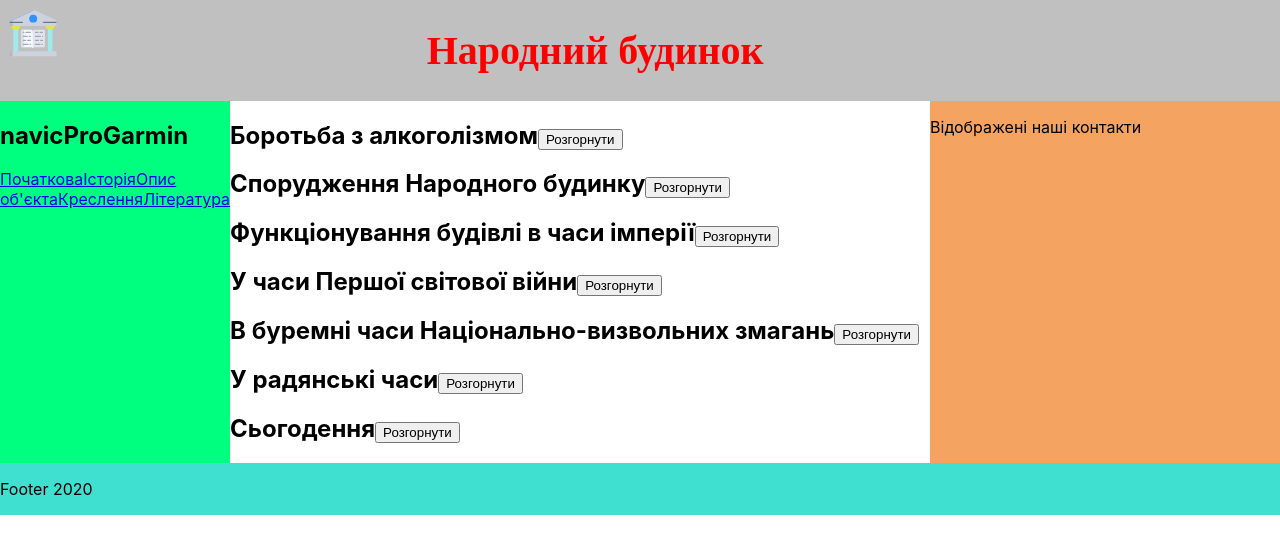
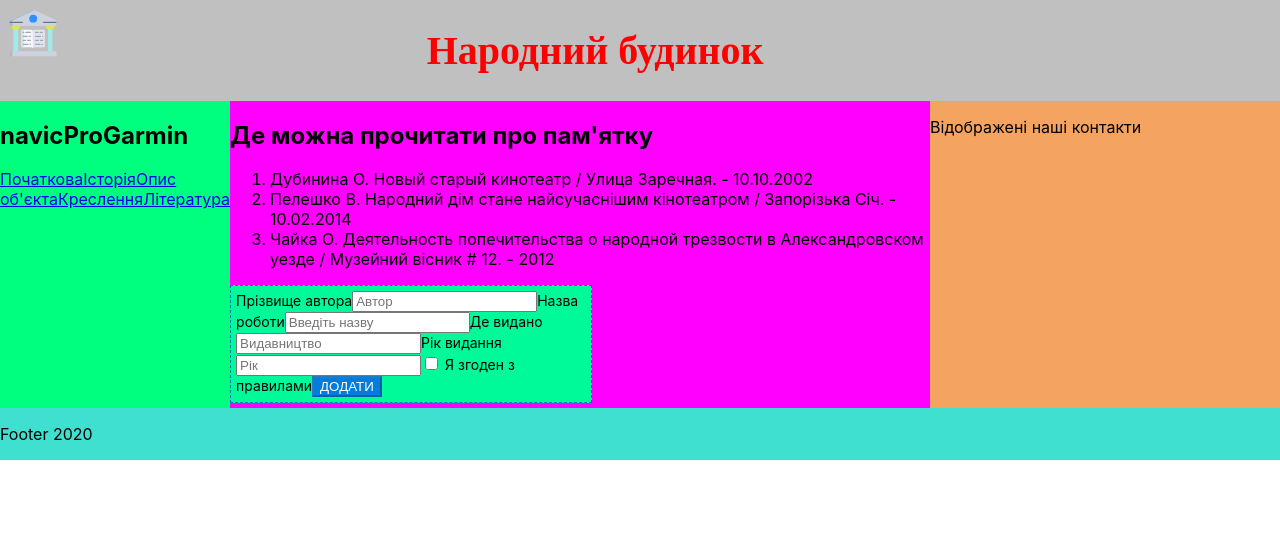
Before and after one commit to NektoUa/people-house, a React (Create React App) app: page / in a window 1280 px wide. Shown: the top 554 px of the page. Built offline with nearby package versions, Linux system fonts and the light colour scheme; a web font is replaced by a local one.

Commit message:
add form without array

```diff
--- a/src/App.js
+++ b/src/App.js
@@ -1,8 +1,9 @@
 import React, { Component } from 'react';
 import Header from './components/header/Header'
 import Navigation from './components/navigation/Navigation'
-// import Literature from './components/literature/Literature'
-import ArticleList from './components/History/ArticleList'
+import Literature from './components/literature/Literature'
+// import ArticleList from './components/History/ArticleList'
+// import Lush from './components/lushenko #3/three'
 import Contact from './components/contacts/Contact'
 import Footer from './components/footer/Footer'
 import about from './components/History/about'
@@ -16,8 +17,9 @@ class App extends Component {
       <div className="App" >
         <Header />
         <Navigation />
-        <ArticleList about={about} />
-        {/* <Literature bk={book} /> */}
+        {/* <Lush /> */}
+        {/* <ArticleList about={about} /> */}
+        <Literature bk={book} />
         <Contact />
         <Footer />
 
--- a/src/components/History/ArticleList.js
+++ b/src/components/History/ArticleList.js
@@ -8,6 +8,7 @@ export default function ArticleList({ about }) {
     return (
         <div>
             {info}
+
         </div>
     )
 }
--- a/src/components/literature/Literature.js
+++ b/src/components/literature/Literature.js
@@ -1,20 +1,22 @@
 import React, { Component } from 'react';
 import main from './Main.module.css';
+import Form from './form/form'
 
 
 class Literature extends Component {
     constructor(props) {
         super(props);
         this.state = {
-            title: "navicProGarmin",
-            show: "TrTrTr"
+            bk: this.props.bk,
         }
     }
-    // showForm = () => {
-    //     this.setState({ show: "hide" })
-    // }
+    handleAddBook = (data) => {
+        const nextBook = [data, ...this.state.bk]
+        this.setState({ bk: nextBook })
+    }
+
     render() {
-        const books = this.props.bk;
+        const books = this.state.bk;
         const bookList = books.map((elem) => {
             return <li key={elem.author}>{elem.author} {elem.title} / {elem.publish}. - {elem.year}</li>
         });
@@ -24,8 +26,7 @@ class Literature extends Component {
                 <ol>
                     {bookList}
                 </ol>
-                {/* <button type="button" onClick={showForm}>Додати</button> */}
-                <p>{this.state.show}</p>
+                <Form onAddBook={this.handleAddBook} />
             </div >
         );
     }
--- a/src/components/literature/book.js
+++ b/src/components/literature/book.js
@@ -3,38 +3,21 @@ const def = [{
     title: "Новый старый кинотеатр",
     publish: "Улица Заречная",
     year: "10.10.2002",
+    id: 52
 },
 {
     author: "Пелешко В.",
     title: "Народний дім стане найсучаснішим кінотеатром",
     publish: "Запорізька Січ",
     year: "10.02.2014",
+    id: 54
 },
 {
     author: 'Чайка О.',
     title: 'Деятельность попечительства о народной трезвости в Александровском уезде',
     publish: 'Музейний вісник # 12',
     year: '2012',
+    id: 56
 }]
 
 export default def
-// [
-//     {
-//         author: "Дубинина О.",
-//         title: "Новый старый кинотеатр",
-//         publish: "Улица Заречная",
-//         year: "10.10.2002",
-//     },
-//     {
-//         author: "Пелешко В.",
-//         title: "Народний дім стане найсучаснішим кінотеатром",
-//         publish: "Запорізька Січ",
-//         year: "10.02.2014",
-//     }
-// ]
-
-// ["Дубинина О.", "Пелешко В.", "Народний дім стане найсучаснішим кінотеатром"]
-// author
-// title
-// publish
-// year
--- /dev/null
+++ b/src/components/literature/form/Form.module.css
@@ -0,0 +1,19 @@
+#add {
+    background-color: mediumspringgreen;
+    margin: 0 5px 5px 0;
+    width: 50%;
+    border: 1px dashed rgba(0, 89, 181, 0.82);
+    padding: 5px;
+    font-size: 14px;
+  }
+
+  .btn {
+    box-sizing: content-box;
+    color: #FFF;
+    text-transform: uppercase;
+    background: #007DDC;
+  }
+  .add__btn:disabled {
+    background: #CCC;
+    color: #999;
+  }
--- /dev/null
+++ b/src/components/literature/form/form.js
@@ -0,0 +1,91 @@
+import React, { Component } from 'react';
+import form from './Form.module.css';
+
+export default class Form extends Component {
+    state = {
+        author: '',
+        title: '',
+        publish: '',
+        year: '',
+        id: '',
+        check: true,
+    }
+    validate = () => {
+        const { author, title, publish, year, check } = this.state
+        if (author.trim() && title.trim() && publish.trim() && year.trim && check) {
+            return true
+        }
+        return false
+    }
+    onBtnClickHandler = (e) => {
+        e.preventDefault()
+        const { author, title, publish, year, id } = this.state
+        this.props.onAddBook({
+            id: +new Date(),
+            author,
+            title,
+            publish,
+            year
+        })
+    }
+    handleChange = (e) => {
+        const { id, value } = e.currentTarget
+        this.setState({ [id]: e.currentTarget.value })
+    }
+    onCheckboxChange = (e) => {
+        this.setState({ check: e.currentTarget.checked })
+    }
+    render() {
+        const { author, title, publish, year, check } = this.state
+        return (
+            <form className="add" id={form.add}>
+                <label for="author">Прізвище автора</label>
+                <input
+                    onChange={this.handleChange}
+                    type='text'
+                    className='add__author'
+                    id='author'
+                    placeholder='Автор'
+                    value={author}
+                />
+                <label for="title">Назва роботи</label>
+                <input
+                    onChange={this.handleChange}
+                    type='text'
+                    className='add__title'
+                    id='title'
+                    placeholder='Введіть назву'
+                    value={title}
+                />
+                <label for="publish">Де видано</label>
+                <input
+                    onChange={this.handleChange}
+                    type='text'
+                    className='add__publish'
+                    id='publish'
+                    placeholder='Видавництво'
+                    value={publish}
+                />
+                <label for="year">Рік видання</label>
+                <input
+                    onChange={this.handleChange}
+                    type='number'
+                    className='add__year'
+                    id='year'
+                    placeholder='Рік'
+                    value={year}
+                />
+
+                <label className='add__checkrule'>
+                    <input type='checkbox' onChange={this.onCheckboxChange} /> Я згоден з правилами
+        </label>
+                <button
+                    className={form.btn}
+                    onClick={this.onBtnClickHandler}
+                    disabled={!this.validate()}>
+                    Додати
+        </button>
+            </form>
+        )
+    }
+}
--- /dev/null
+++ b/src/components/lushenko #3/three.js
@@ -0,0 +1,59 @@
+import React from 'react'
+
+export default class Lush extends React.Component {
+    constructor(props) {
+        super(props);
+        this.state = {
+            text: 'Hello',
+            text2: 555,
+            first_name: '',
+            age: 0,
+        }
+
+    }
+    myInput = (e) => {
+        console.log(e.target.name)
+        this.setState({ text: e.target.value })
+    }
+
+    submitForm = (e) => {
+        e.preventDefault();
+    }
+
+    render() {
+        return (
+            <div>
+                <form onSubmit={this.submitForm}>
+                    <input onChange={this.myInput} name="text" />
+                    <input type="number" name="age" onChange={this.myInput} />
+                    <p>{this.state.text}</p>
+                    <input type="submit" />
+                </form>
+            </div>
+
+        )
+    }
+}
+
+//                 <button onClick={this.showText}>Push1</button>
+{/* <input onInput={this.showText2} />
+<div onMouseMove={this.move}>lorem</div>
+<p>{this.state.text}</p>
+<p>{this.state.text2}</p>
+
+showText() {
+    console.log('work');
+    console.log(this);
+    this.setState({
+        text: "hi",
+    });
+}
+showText2(e) {
+    this.setState({ text2: e.target.value });
+    console.log(e.target.value);
+}
+move(e) {
+    console.log(e.target.textContent);
+}
+this.showText = this.showText.bind(this);
+        this.showText2 = this.showText.bind(this); */}
```
